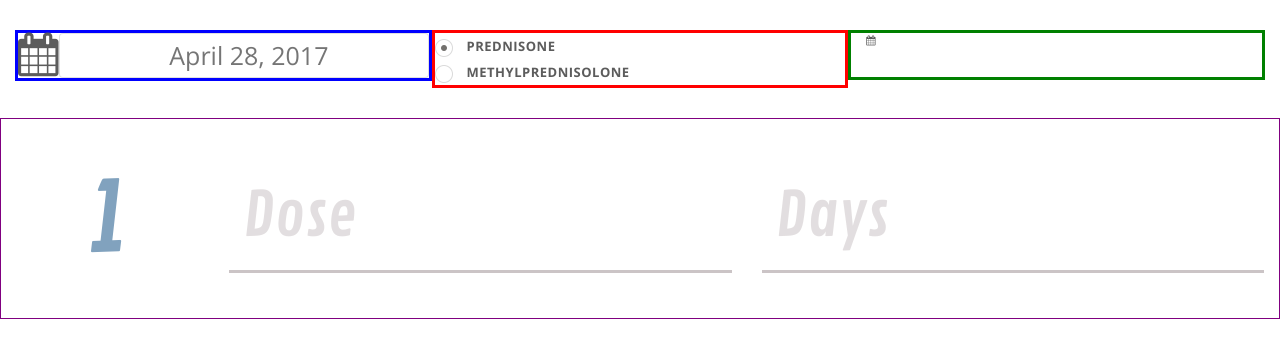
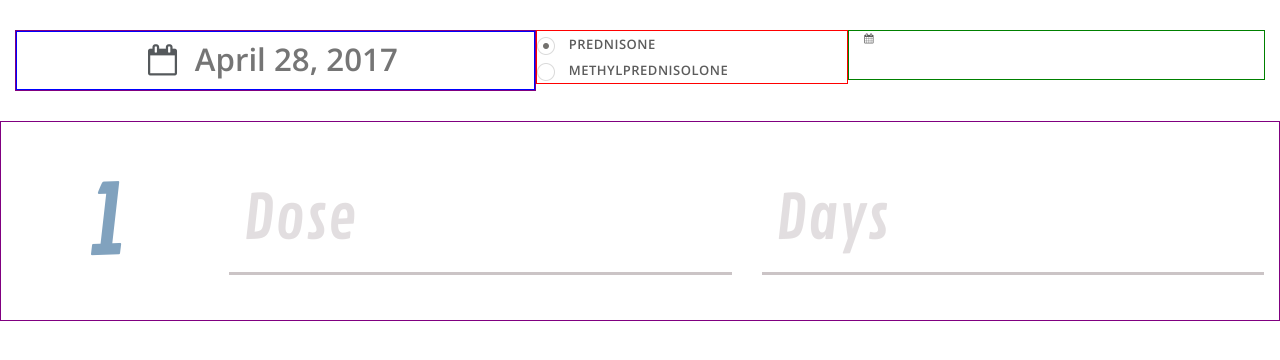
Before and after one commit to DrLulz/DoseTaper, a Flask app: page /initiate/ in a window 1280 px wide. Shown: the part 60-420 px from the top of the page. Run offline with Flask 2, Linux system fonts and the light colour scheme; some libraries are stand-ins or nearby versions.

Commit message:
date picker

```diff
--- a/sectors/static/sass/taper.scss
+++ b/sectors/static/sass/taper.scss
@@ -1,6 +1,8 @@
 $white-tan: #f8f2ed;
 $white-khaki: #ddd8ce;
 $dark-grey: #5c5c5c;
+$font-opensans: "Open Sans", sans-serif;
+$font-contrail: 'Contrail One', cursive;
 @import 'https://fonts.googleapis.com/css?family=Open+Sans+Condensed:300,300i,700|Open+Sans:400,400i,600,600i,700,700i';
 
 
@@ -172,7 +174,7 @@ body#bumper {
 
   .phase-num {
     //['#81A2BE', '#DC9656', '#8F9D6A', '#B294BB', '#CC6666']
-    font-family: 'Contrail One', cursive;
+    font-family: $font-contrail;
     //margin: 2.5em 0;
 
     //text-shadow: 0 2px 5px rgba(0, 0, 0, .5);
@@ -216,12 +218,12 @@ body#bumper {
   }
 
   label.fl-label {
-    font-family: 'Contrail One', cursive;
+    font-family: $font-contrail;
     @include ms-respond(font-size, 1.5);
   }
 
   input.fl-input {
-    font-family: 'Contrail One', cursive;
+    font-family: $font-contrail;
     font-weight: 300;
     border-top: 2px transparent;
     border-right: 2px transparent;
@@ -234,43 +236,33 @@ body#bumper {
 
 .taper-params {
   padding: 3em 1.5em;
-
   .cal-param {
-    position: relative;
     padding: 0;
-
-    .fa-cal-wrapper {
-      width: 10%;
-      float: left;
-      position: absolute ;
-      height: 100%;
-
-      .fa-calendar {
-        @include ms-respond(font-size, 4.5);
-        //float: left;
-        //margin-right: 1rem;
-        //display: inline-block;
-        //width: 100%;
-      }
+    input[type="text"] {
+        padding: 5px;
+        background-color: transparent;
+        font-family: $font-opensans;
+        font-weight: 600;
+        @include ms-respond(font-size, 3);
+        border: none;
+        text-indent: 10px;
+        display: inline-block;
     }
-
-    .date-input-wrapper {
-        float: right;
-        width: 90%;
-        #input_date {
-          //font-size: 40px;
-          @include ms-respond(font-size, 2);
-          //@include ms-respond(width, 14);
-          width: 100%;
-          text-align: center;
-          //border: none;
-          text-indent: 1rem;
-          //font-family: 'Farsan', cursive;
-          font-family: "Open Sans", sans-serif;
-        }
+    .date-wrapper {
+        text-align: center;
+        white-space: nowrap;
     }
-
-
+    .input-group {
+        text-align: center;
+    }
+    .input-group-addon {
+        padding: 0.75rem 0rem 1rem 1rem;
+        @include ms-respond(font-size, 3);
+        background-color: transparent;
+        border: none;
+        width: initial;
+        display: inline-block;
+    }
   }
 
   .med-param {
@@ -283,8 +275,8 @@ body#bumper {
         padding: 0;
         list-style: none;
         font-size: 13px;
-        font-family: "Open Sans", sans-serif;
-        font-weight: 700;
+        font-family: $font-opensans;
+        font-weight: 600;
         letter-spacing: 0.05rem;
         //word-spacing: 1px;
         text-transform: uppercase;
--- a/sectors/taper/templates/taper.html
+++ b/sectors/taper/templates/taper.html
@@ -5,30 +5,35 @@
 
 
             <div class="row taper-params">
-
-                <div class="col-md-4 col-xs-6 cal-param clearfix" style="border:3px solid blue">
-                    <div class="fa-cal-wrapper">
-                        <i class="fa fa-calendar" aria-hidden="true"></i>
-                    </div>
-                    <div class="date-input-wrapper">
-                        <input type="text" id="input_date" name="date">
+                <div class="col-lg-5 col-xs-12 cal-param" style="border:1px solid purple">
+                    <div class="date-wrapper" style="border:1px solid blue">
+                        <span class="input-group-addon" id="datepicker-addon"><i class="fa fa-calendar-o" aria-hidden="true"></i></span>
+                        <input id="input_date" name="date" type="text" class="autogrow">
                     </div>
                 </div>
 
-                <div class="col-md-4 col-xs-6 med-param" style="border:3px solid red">
+                <div class="col-lg-3 col-xs-12 med-param" style="border:1px solid red">
+                    <div class="row">
+                        <div class="col-lg-12">
                             <ul class="rx-list">
                                 <li>
                                     <input type="radio" id="rx_prednisone" name="rx_select" checked>
                                     <label for="rx_prednisone">Prednisone</label>
                                 </li>
+                            </ul>
+                        </div>
+                        <div class="col-lg-12">
+                            <ul class="rx-list">
                                 <li>
                                     <input type="radio" id="rx_methylprednisolone" name="rx_select">
                                     <label for="rx_methylprednisolone">Methylprednisolone</label>
                                 </li>
                             </ul>
                         </div>
+                    </div>
+                </div>
 
-                <div class="col-md-4 col-xs-12 size-param" style="height: 50px;border:3px solid green">
+                <div class="col-lg-4 col-xs-12 size-param" style="height: 50px;border:1px solid green">
                     <i class="fa fa-calendar" aria-hidden="true"></i>
                 </div>
 
```
Also changed, not shown: sectors/static/js/taper.js (+81 -9 lines), sectors/static/css/style.css, sectors/static/js/taper.min.js, 1 other file. Lines whose indentation alone changed are shown as unchanged.
